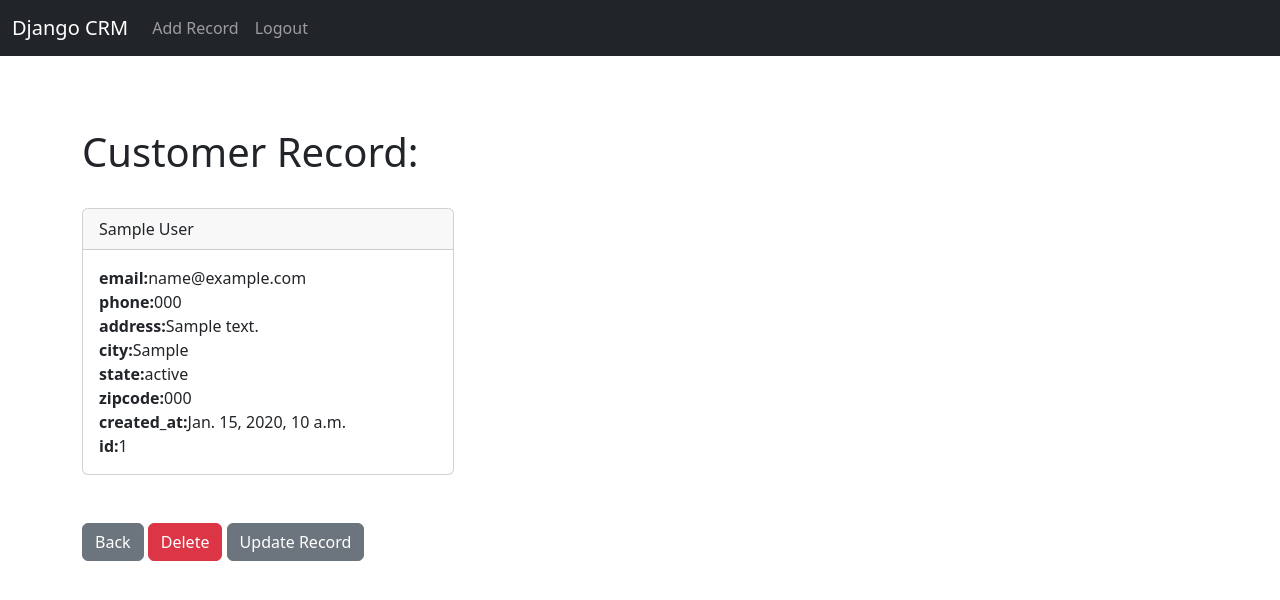
After one commit to mohammadmahdisafayipour/Django-CRM, a Django app: page /record/1/ in a window 1280 px wide. The commit adds this page. Shown: the top 600 px of the page. Run offline with Django 3.2, Linux system fonts and the light colour scheme; a user stored in the database is signed in; tables that the repository leaves empty hold one stand-in row (values such as "Sample post").

Commit message:
finished final project django crm

```diff
--- a/django_project_youtube_main/settings.py
+++ b/django_project_youtube_main/settings.py
@@ -62,6 +62,7 @@ TEMPLATES = [
 WSGI_APPLICATION = 'django_project_youtube_main.wsgi.application'
 
 
+
 # Database
 # https://docs.djangoproject.com/en/3.2/ref/settings/#databases
 
--- a/website/templates/base.html
+++ b/website/templates/base.html
@@ -18,7 +18,7 @@
     <br>
     {% if messages %}
     {% for message in messages %}
-    <div class="alert alert-warning alert-dismissible fade show container" role="alert">
+    <div style="z-index: 999 !important;" class="alert alert-warning alert-dismissible fade show container" role="alert">
         <strong>Alert  </strong> {{message}}.
         <button type="button" class="btn-close" data-bs-dismiss="alert" aria-label="Close"></button>
     </div>
--- a/website/templates/navbar.html
+++ b/website/templates/navbar.html
@@ -16,6 +16,10 @@
             <ul class="navbar-nav me-auto mb-2 mb-lg-0">
 
               {% if user.is_authenticated %}
+
+              <li class="nav-item">
+                <a class="nav-link" href="{% url 'add_record' %}">Add Record</a>
+              </li>
 
               <li class="nav-item">
                 <a class="nav-link" href="{% url 'logout' %}">Logout</a>
--- /dev/null
+++ b/website/templates/record.html
@@ -0,0 +1,47 @@
+{% extends 'base.html' %}
+<!DOCTYPE html>
+<html lang="en">
+
+<head>
+  <meta charset="UTF-8">
+  <meta name="viewport" content="width=device-width, initial-scale=1.0">
+  <title>Document</title>
+</head>
+
+<body>
+  {% block content%}
+
+  <h1>Customer Record:</h1>
+  <br>
+
+
+  <div class="card col-4">
+    <div class="card-header">
+      {{record.first_name}}
+      {{record.last_name}}
+
+    </div>
+    <div class="card-body">
+      <p class="card-text">
+        <strong>email:</strong>{{record.email}} <br>
+        <strong>phone:</strong>{{record.phone}}<br>
+        <strong>address:</strong>{{record.address}}<br>
+        <strong>city:</strong>{{record.city}} <br>
+        <strong>state:</strong>{{record.state}} <br>
+        <strong>zipcode:</strong>{{record.zipcode}} <br>
+        <strong>created_at:</strong>{{record.created_at}} <br>
+        <strong>id:</strong>{{record.id}} <br>
+      </p>
+
+    </div>
+  </div>
+  <br>
+  <br>
+  <a href="{% url 'home' %}" class="btn btn-secondary">Back</a>
+  <a href="{% url 'dynamic_delete' pk=record.id %}" class="btn btn-danger">Delete</a>
+  <a href="{% url 'update_dynamic' pk=record.id %}" class="btn btn-secondary">Update Record</a>
+
+  {% endblock %}
+</body>
+
+</html>
--- a/website/urls.py
+++ b/website/urls.py
@@ -6,4 +6,9 @@ urlpatterns = [
     # path('login/',views.login_user,name="login"),
     path('logout/',views.logout_user,name="logout"),
     path('register/',views.register_user,name="register"),
+    path('record/<int:pk>/',views.customer_record,name="dynamic_record"),
+    path('delete/<int:pk>/',views.delete_record,name="dynamic_delete"),
+    path('add_record/',views.add_record,name="add_record"),
+    path('update/<int:pk>/',views.update_record,name="update_dynamic"),
+
 ]
--- a/website/views.py
+++ b/website/views.py
@@ -1,8 +1,10 @@
 from django.shortcuts import render,redirect
 from django.contrib.auth import authenticate,login,logout
+from django.contrib.auth.decorators import login_required
 from django.contrib import messages
-from .forms import SignUpForm
+from .forms import SignUpForm,AddRecord
 from .models import Record
+
 
 
 def home(request):
@@ -45,3 +47,55 @@ def register_user(request):
         form = SignUpForm()
         return render(request,'register.html',context={'form':form})
     return render(request,'register.html',context={'form':form})
+
+
+
+
+
+def customer_record(request,pk):
+    if request.user.is_authenticated:
+        customer_record = Record.objects.get(id=pk)
+        return render(request,'record.html',{'record':customer_record})
+    else:
+        messages.success(request,"You Must Be Logged In To View That Page...")
+        return redirect('/')
+
+
+def delete_record(request,pk):
+    if request.user.is_authenticated:
+        delete_it = Record.objects.get(id=pk)
+        delete_it.delete()
+        messages.success(request,"Records Deleted Successfully...")
+        return redirect('home')
+    else:
+        messages.success(request,"You Must Be Logged in to delete a record...")
+
+
+def add_record(request):
+    if request.user.is_authenticated:
+        form = AddRecord(request.POST or None)
+        context = {"form":form}
+        if form.is_valid():
+            obj_form = form.save()
+            messages.success(request,"Record Added...")
+            return redirect('home')
+            # context['form'] = AddRecord()
+        return render(request,'add_record.html',context=context)
+    else:
+        messages.success(request,"You are not Logged In...")
+        return redirect('home')
+
+
+def update_record(request,pk):
+    if request.user.is_authenticated:
+        current_record = Record.objects.get(id=pk)
+        form = AddRecord(request.POST or None,instance=current_record)
+        if form.is_valid():
+            form.save()
+            messages.success(request,"Record Has Been Updated")
+            return redirect('home')
+        return render(request,'update_record.html',{'form':form})
+
+    else:
+        messages.success(request,"You Must Be Logged In...")
+        return redirect('home')
```
Also changed, not shown: website/forms.py (+18 -0 lines), website/templates/add_record.html (added, +30 -0 lines), website/templates/home.html (+4 -3 lines), website/templates/update_record.html (added, +31 -0 lines).
